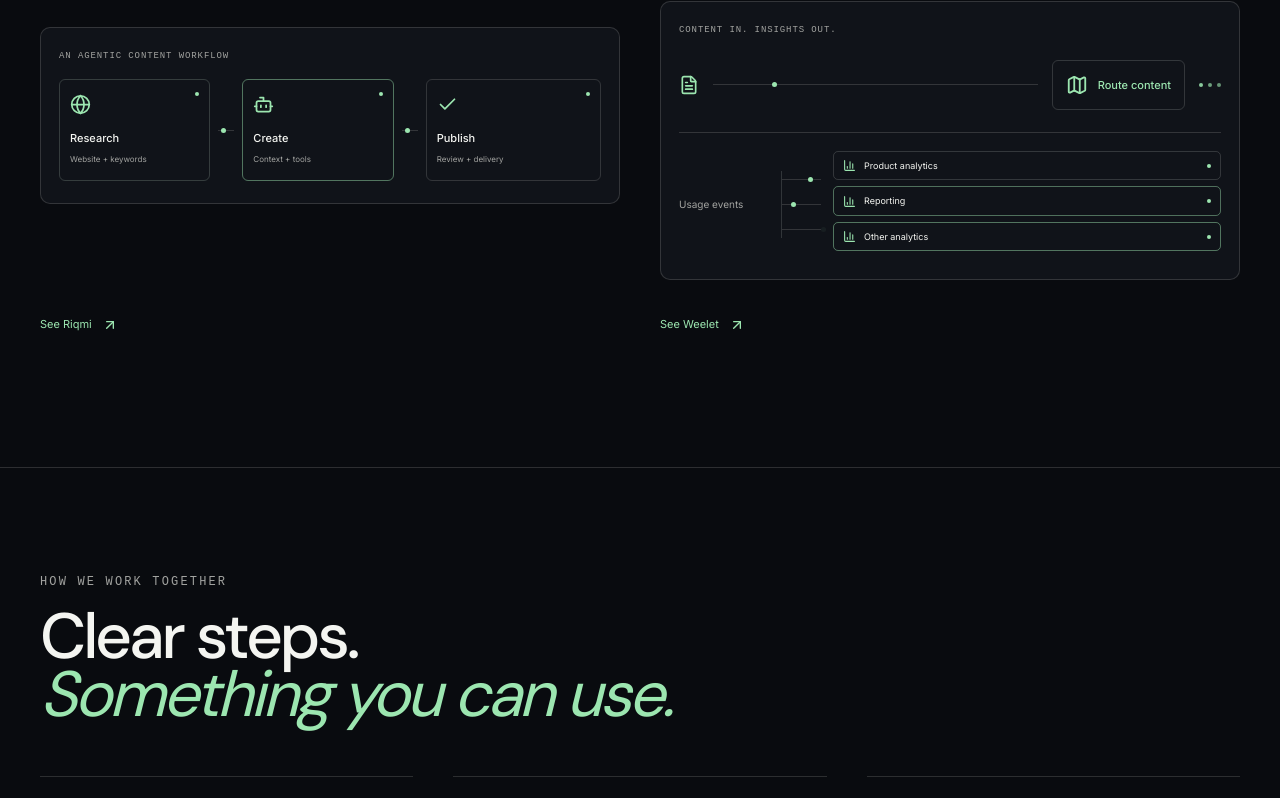
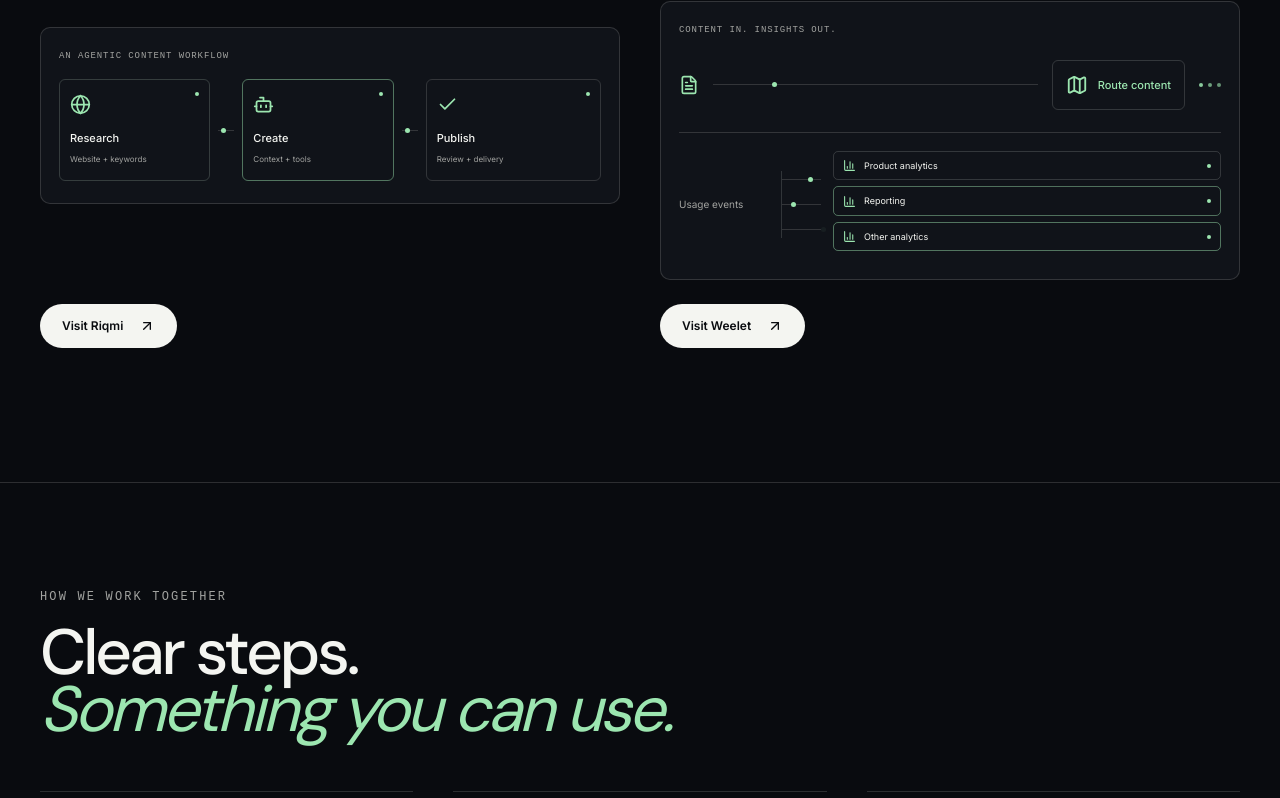
Before and after one commit to marosstudenic/maros-studenic, a Next.js app: page /cv/76c4f923-5701-4e5f-a817-40a2de537b8f in a window 1280 px wide. Shown: the part 3822-4620 px from the top of the page. Built offline with nearby package versions, Linux system fonts and the light colour scheme; no server answers.

Commit message:
Link project buttons directly to Riqmi and Weelet websites

```diff
--- a/src/app/cv/76c4f923-5701-4e5f-a817-40a2de537b8f/page.tsx
+++ b/src/app/cv/76c4f923-5701-4e5f-a817-40a2de537b8f/page.tsx
@@ -44,8 +44,8 @@ export default function ServicesPage() {
       <section id="work" className={styles.work}>
         <div className={styles.sectionIntro} data-cv-reveal><p className={styles.eyebrow}>Automation in action</p><h2>Here’s what that looks like<br /><span>in real products.</span></h2><p>Two products I co-founded, with AI and automation doing work behind the scenes.</p></div>
         <div className={styles.caseStudies}>
-          <article className={styles.caseStudy} data-cv-reveal><Link href="/projects/riqmi" className={`${styles.projectImage} ${styles.riqmiImage}`} aria-label="Explore the Riqmi project"><Image src="/projects/riqmi.png" alt="Riqmi website showing its automated SEO content platform" fill sizes="(max-width: 600px) calc(100vw - 48px), (max-width: 1280px) 45vw, 580px" className={styles.projectScreenshot} /></Link><div className={styles.workLabel}>Riqmi <span>Website & SEO automation</span></div><h3>Keep your website growing.<br />Without doing every step yourself.</h3><p>Riqmi connects website analysis, keyword research, article creation and publishing into one content workflow. It helps businesses build their search presence and visibility in AI answers.</p><div className={styles.caseDetail}><p className={styles.eyebrow}>Agentic behaviour</p><p>Custom AI agents work through the research and content tasks, using tools and business context to turn keyword opportunities into SEO-ready articles. Agentic orchestration and MCP connect those steps to the publishing workflow.</p></div><RiqmiMotion /><Link href="/projects/riqmi" className={styles.caseLink}>See Riqmi <ArrowUpRight size={16} /></Link></article>
-          <article className={styles.caseStudy} data-cv-reveal><Link href="/projects/weelet" className={`${styles.projectImage} ${styles.weeletImage}`} aria-label="Explore the Weelet project"><Image src="/projects/weelet-preview.png" alt="Weelet travel game website with its route map and mobile app preview" fill sizes="(max-width: 600px) calc(100vw - 48px), (max-width: 1280px) 45vw, 580px" className={styles.projectScreenshot} /></Link><div className={styles.workLabel}>Weelet <span>Route content & analytics automation</span></div><h3>Less time processing material.<br />More time creating the journey.</h3><p>Weelet uses AI automation to process source material for creating routes. It helps turn the inputs behind a journey into content the team can use to build the experience.</p><div className={styles.caseDetail}><p className={styles.eyebrow}>One event. Multiple destinations.</p><p>Automation also distributes usage data across analytics tools. The same product activity feeds the destinations the team needs, without manually duplicating the data for each one.</p></div><WeeletMotion /><Link href="/projects/weelet" className={styles.caseLink}>See Weelet <ArrowUpRight size={16} /></Link></article>
+          <article className={styles.caseStudy} data-cv-reveal><Link href="/projects/riqmi" className={`${styles.projectImage} ${styles.riqmiImage}`} aria-label="Explore the Riqmi project"><Image src="/projects/riqmi.png" alt="Riqmi website showing its automated SEO content platform" fill sizes="(max-width: 600px) calc(100vw - 48px), (max-width: 1280px) 45vw, 580px" className={styles.projectScreenshot} /></Link><div className={styles.workLabel}>Riqmi <span>Website & SEO automation</span></div><h3>Keep your website growing.<br />Without doing every step yourself.</h3><p>Riqmi connects website analysis, keyword research, article creation and publishing into one content workflow. It helps businesses build their search presence and visibility in AI answers.</p><div className={styles.caseDetail}><p className={styles.eyebrow}>Agentic behaviour</p><p>Custom AI agents work through the research and content tasks, using tools and business context to turn keyword opportunities into SEO-ready articles. Agentic orchestration and MCP connect those steps to the publishing workflow.</p></div><RiqmiMotion /><a href="https://www.riqmi.com" target="_blank" rel="noopener noreferrer" className={styles.projectButton}>Visit Riqmi <ArrowUpRight size={16} /><span className={styles.srOnly}> (opens in a new tab)</span></a></article>
+          <article className={styles.caseStudy} data-cv-reveal><Link href="/projects/weelet" className={`${styles.projectImage} ${styles.weeletImage}`} aria-label="Explore the Weelet project"><Image src="/projects/weelet-preview.png" alt="Weelet travel game website with its route map and mobile app preview" fill sizes="(max-width: 600px) calc(100vw - 48px), (max-width: 1280px) 45vw, 580px" className={styles.projectScreenshot} /></Link><div className={styles.workLabel}>Weelet <span>Route content & analytics automation</span></div><h3>Less time processing material.<br />More time creating the journey.</h3><p>Weelet uses AI automation to process source material for creating routes. It helps turn the inputs behind a journey into content the team can use to build the experience.</p><div className={styles.caseDetail}><p className={styles.eyebrow}>One event. Multiple destinations.</p><p>Automation also distributes usage data across analytics tools. The same product activity feeds the destinations the team needs, without manually duplicating the data for each one.</p></div><WeeletMotion /><a href="https://weelet.cz/landing" target="_blank" rel="noopener noreferrer" className={styles.projectButton}>Visit Weelet <ArrowUpRight size={16} /><span className={styles.srOnly}> (opens in a new tab)</span></a></article>
         </div>
       </section>
       <section className={styles.process}>
--- a/src/app/cv/cv.module.css
+++ b/src/app/cv/cv.module.css
@@ -271,3 +271,8 @@
 .projectScreenshot { object-fit:contain; transition:transform .55s ease; }
 .projectImage:hover .projectScreenshot { transform:scale(1.025); }
 @media print { .projectImage { max-height:140px; } }
+
+.projectButton { display:inline-flex; align-items:center; justify-content:center; gap:16px; align-self:flex-start; margin-top:auto; padding:13px 22px; border-radius:999px; background:var(--ink); color:#090b0f; font-size:12px; font-weight:600; }
+.projectButton:hover { background:var(--mint); transform:translateY(-2px); }
+.caseStudy .productMotion { margin-bottom:24px; }
+@media print { .projectButton { border:1px solid #ccc; background:white; color:#111; } }
```
